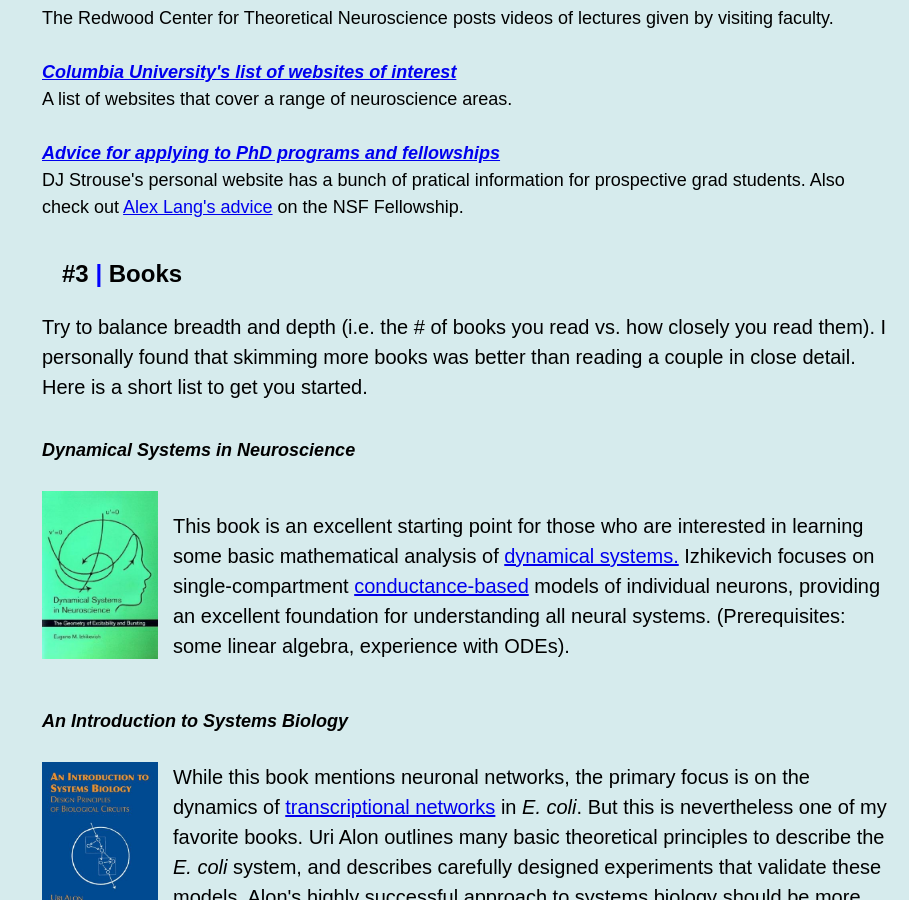
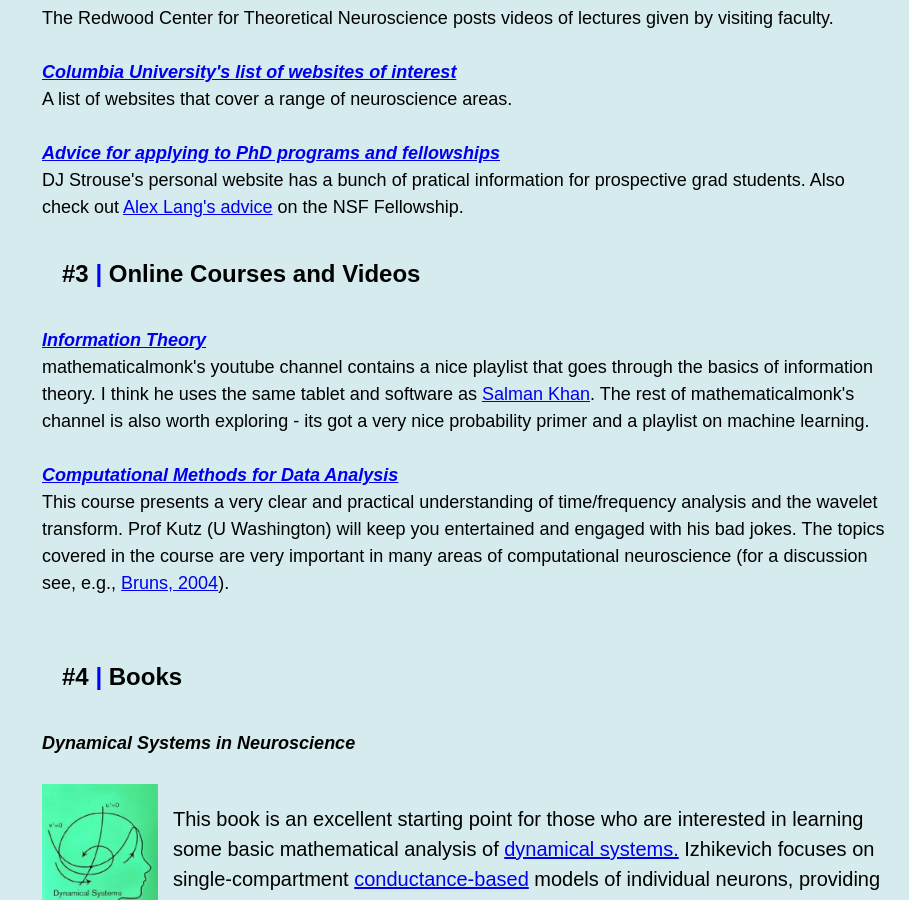
Before and after one commit to ahwillia/ahwillia.github.com, a Jekyll site: the page built from notes/index.html, in a window 1280 px wide and 900 px high, scrolled down 1421 px. Shown: the whole window, without its empty margins (371-1280 px from the left). Built offline with Jekyll 4.4.1, drawn with Linux system fonts in a browser that asks for light colours.

Commit message:
added online course section to notes

```diff
--- a/notes/index.html
+++ b/notes/index.html
@@ -81,13 +81,24 @@ title: Notes
 	  DJ Strouse's personal website has a bunch of pratical information for prospective grad students. Also check out
 	  <a href="https://sites.google.com/site/alexhunterlang/nsf-fellowship" target="_blank">Alex Lang's advice</a> on the NSF Fellowship.
     </ul>
-    <div id="bodypara"> <b>#3 <span style="color:blue">|</span> Books</b> </div>
-    <p>
-      Try to balance breadth and depth (i.e. the # of books you read vs.
-      how closely you read them). I personally found that skimming more
-      books was better than reading a couple in close detail. Here is a
-      short list to get you started.
-    </p>
+    <div id="bodypara"> <b>#3 <span style="color:blue">|</span> Online Courses and Videos</b> </div>
+    <ul id="bodyul">
+      <li><i><b>
+        <a href="http://www.youtube.com/playlist?list=PLE125425EC837021F" target="_blank">Information Theory</a>
+      </b></i></li>
+       mathematicalmonk's youtube channel contains a nice playlist that goes through the basics of information theory.
+       I think he uses the same tablet and software as <a href="https://www.khanacademy.org/" target="_blank">Salman Khan</a>.
+       The rest of mathematicalmonk's channel is also worth exploring - its got a very nice probability primer and a playlist on machine learning.
+      <br><br>
+      <li><i><b>
+        <a href="https://www.coursera.org/course/compmethods" target="_blank">Computational Methods for Data Analysis</a>
+      </b></i></li>
+       This course presents a very clear and practical understanding of time/frequency analysis and the wavelet transform. Prof Kutz (U Washington)
+       will keep you entertained and engaged with his bad jokes. The topics covered in the course are very important in many areas of computational
+       neuroscience (for a discussion see, e.g., <a href="http://www.ncbi.nlm.nih.gov/pubmed/15262077" target="_blank">Bruns, 2004</a>).
+      <br><br>
+    </ul>
+    <div id="bodypara"> <b>#4 <span style="color:blue">|</span> Books</b> </div>
     <ul id="bodyul">
 	  <li><i><b> Dynamical Systems in Neuroscience </b></i></li><br>
 	  <img src="/img/dyn_sys_book.jpg" id="bookimg">
```
